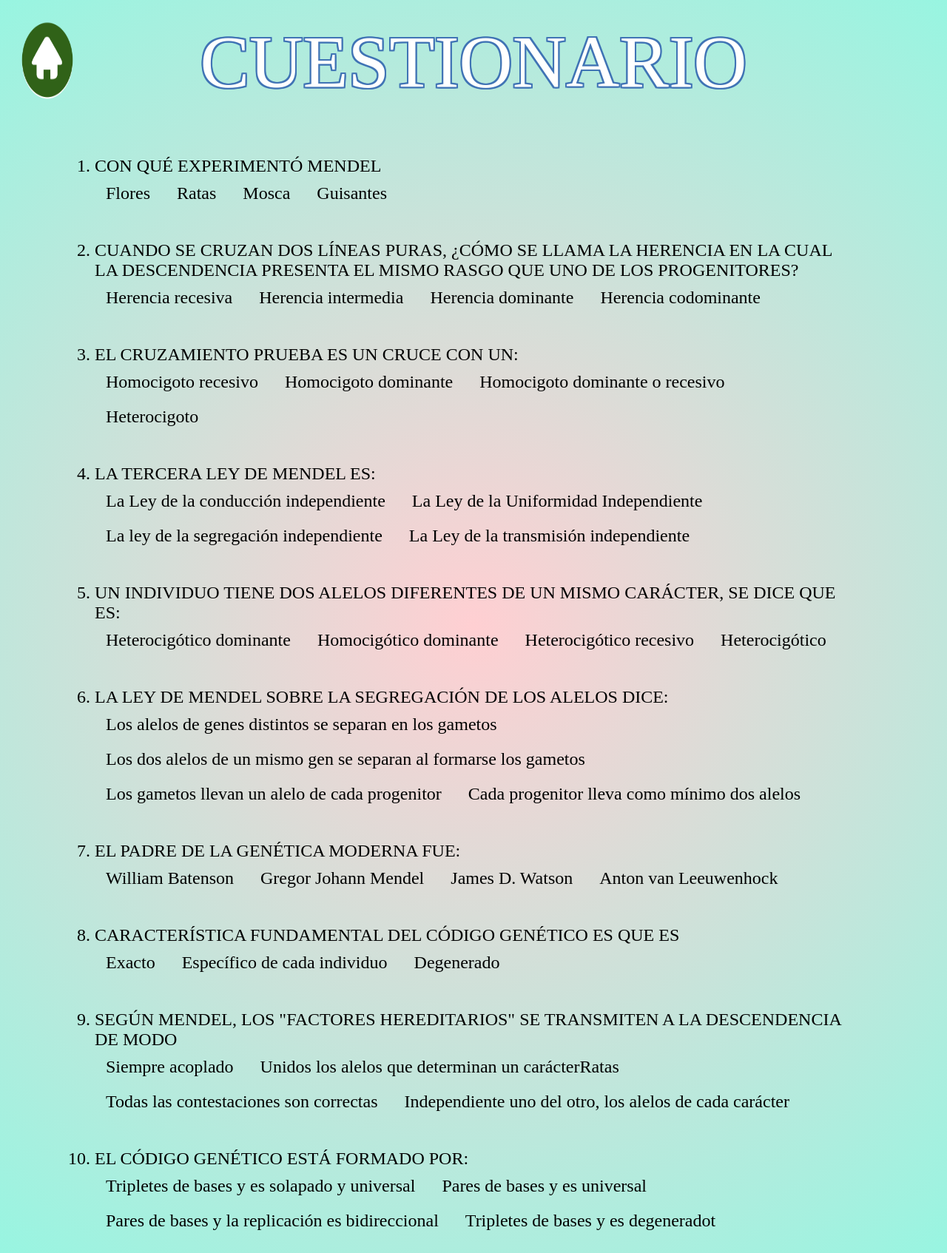
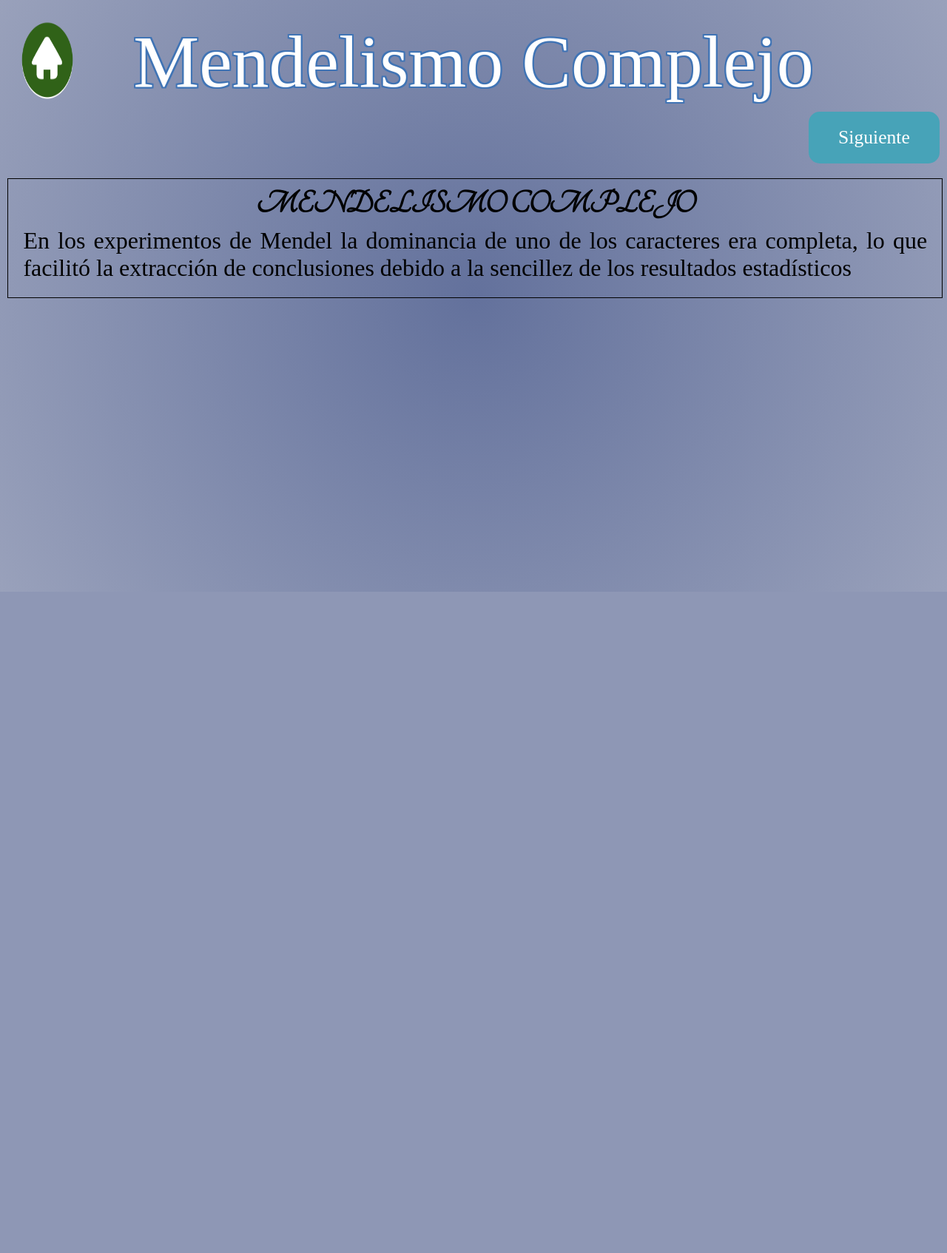
Before and after one commit to nicasop/mendelEncarta, a PHP site: page /test.php in a window 1280 px wide. Shown: the whole page at 74% size. After the commit the page ends 800 px from the top, so only its background shows below. Run offline with PHP 8.4, Linux system fonts and the light colour scheme.

Commit message:
commit final

```diff
--- a/css/estilot.css
+++ b/css/estilot.css
@@ -9,7 +9,7 @@ html{
     min-height: 100%; /*todo esto para q no se repita sino q se aplique a toda la pantalla*/
  }
 body{
-    background: radial-gradient(circle,#FFCFD2,#98F5E1);
+    background: radial-gradient(circle,#63719C,#99a1bb);
 }
 header{
    text-align: center;
@@ -39,35 +39,76 @@ header{
 
 }
 
-main{
-    margin: auto;
-    margin-top: 50px;
-    width: 80%;
-    font-size: 1.5rem;
+.controles{
+    display: flex;
+    justify-content: flex-end;
 }
 
-.contenedor-pregunta{
-    padding: 20px 0;
+.boton{
+    background-color:#47A3B8;
+    padding: 20px 40px;
+    margin: 0.8%;
+    border-radius: 15px;
+    color: white;
+    font-size: 2vw;
+    transition: 1.5s ease background-color;
 }
 
-.resp{
-    padding: 10px 15px;
-    display: inline-block;
+.boton:hover{
+    cursor: pointer;
+    transform: scale(1.05,1.05);
+    background-color:#B85C47;
 }
 
-.resp:hover{
-    cursor: pointer;
-    transform: scale(1.15,1.15);
+.contenedor{
+    display: flex;
+    border: solid 1px black;
+    width: 97%;
+    padding: 0.8%;
+    margin: 0.8%;
+    font-size: 2.5vw;
+    flex-direction: column;
+    text-align: justify;
 }
 
-.correcto{
-    background-color: rgba(0,255,0,0.5);
+.titulo{
+    font-size: 3.5vw;
+    text-align: center;
+    font-family: 'Tangerine', serif;
+    font-weight: 700;
 }
 
-.incorrecto{
-    background-color: rgba(255,0,0,0.5);
+.lista{
+    margin: auto;
 }
 
-.sin-eventos{
-    pointer-events: none;
+.lista1 {
+    margin-left: 20%;
 }
+
+.titulo-flex{
+    flex:1;
+}
+
+.contenido{
+    flex:2;
+    display: flex;
+    margin: 0.8%;
+}
+
+.imagen-contenido{
+    flex:1;
+}
+
+.imagen-contenido img{
+    width: 100%;
+    height: 100%;
+}
+
+.texto-contenido{
+    flex:1;
+}
+
+.ocultar{
+    display: none;
+}
--- a/test.php
+++ b/test.php
@@ -5,6 +5,7 @@
     <meta http-equiv="X-UA-Compatible" content="IE=edge">
     <meta name="viewport" content="width=device-width, initial-scale=1.0">
     <link rel="stylesheet" href="css/estilot.css">
+    <link rel="stylesheet" href="https://fonts.googleapis.com/css?family=Tangerine">
     <title>Test</title>
 </head>
 <body>
@@ -12,122 +13,111 @@
             <div class="icono_home">
                 <a href="index.php"><img src="imagenes/home.png"></a>
             </div>
-            <div id="demotext">CUESTIONARIO</div>
+            <div id="demotext">Mendelismo Complejo</div>
         </header>
-        <main>
-            <ol>
-                <li>
-                    <div id="p1" class="contenedor-pregunta">
-                        <div class="pregunta">CON QUÉ EXPERIMENTÓ MENDEL</div>
-                        <div class="respuestas">
-                            <div id="p1r1" class="resp">Flores</div>
-                            <div id="p1r2" class="resp">Ratas</div>
-                            <div id="p1r3" class="resp">Mosca</div>
-                            <div id="p1r4" class="resp">Guisantes</div>
+
+        <div class="controles">
+            <div id="atr" class="boton" style="display: none;">Anterior</div>
+            <div id="ade" class="boton">Siguiente</div>
+        </div>
+
+        <div class="fantasma">
+            <a id="link" href="#contenido-boton"></a>
+        </div>
+        <div id="contenido-boton" class="contenedor"></div>
+
+        <div id="1" class="contenedor ocultar" >
+            <div class="titulo">MENDELISMO COMPLEJO</div>
+            <div class="contenido">En los experimentos de Mendel la dominancia de uno de los caracteres era completa, lo que facilitó la extracción de conclusiones debido a la sencillez de los resultados estadísticos</div>
+        </div>
+        <div id="2" class="contenedor ocultar">
+            <div class="titulo titulo-flex">HERENCIA INTERMEDIA</div>
+            <div class="contenido">
+                <div class="imagen-contenido">
+                    <img src="imagenes/herenciaInterm.gif" alt="herencia intermedia">
+                </div>
+                <div class="texto-contenido">Herencia intermedia ocurre cuando los dos alelos presentes en un heterocigoto expresan un fenotipo intermedio entre el de los progenitores homocigóticos.</div>
             </div>
         </div>
-                </li>
-                <li>
-                    <div id="p2" class="contenedor-pregunta">
-                        <div class="pregunta">CUANDO SE CRUZAN DOS LÍNEAS PURAS, ¿CÓMO SE LLAMA LA HERENCIA EN LA CUAL LA DESCENDENCIA PRESENTA EL MISMO RASGO QUE UNO DE LOS PROGENITORES?</div>
-                        <div class="respuestas">
-                            <div id="p2r1" class="resp">Herencia recesiva</div>
-                            <div id="p2r2" class="resp">Herencia intermedia</div>
-                            <div id="p2r3" class="resp">Herencia dominante</div>
-                            <div id="p2r4" class="resp">Herencia codominante</div>
+        <div id="3" class="contenedor ocultar">
+            <div class="titulo">ALELISMO MÚLTIPLE Y CODOMINANCIA</div>
+            <div>
+                <div class="imagen-contenido">
+                    <img src="imagenes/menComple.png" alt="alelismo">
+                </div>
+                <div class="texto-contenido">Si los alelos son diferentes, normalmente se expresará el alelo dominante, mientras que el efecto del otro alelo, llamado recesivo, queda enmascarado. Pero cuando hay codominancia, entonces ningún alelo es recesivo y el fenotipo de ambos alelos es expresado.</div>
+            </div>
+            <br>
+            <p>Interacción génica: consiste en la influencia que existe entre genes en la expresión de un fenotipo. Si esta interacción modifica las proporciones mendelianas.</p>
+            <div class="lista">
+                <ul>
+                    <li>Simple dominante</li>
+                    <li>Simple recesivo</li>
+                    <li>Doble dominante, doble dominante y recesiva</li>
+                </ul>
+            </div>
+            <div class="imagen-contenido">
+                <img src="imagenes/menComple2.png" alt="alelismo">
             </div>
         </div>
+        <div id="4" class="contenedor ocultar">
+            <div class="titulo">GENES LETALES</div>
+            <p>Un gel letal es aquel que dificulta el desarrollo normal de un individuo, provocando su muerte antes de que alcance la madurez sexual.</p>
+            <div class="lista">
+                <ul>
+                    <li>En función de la fase de desarrollo en que actúan:
+                        <div class="lista1">
+                            <ul>
+                                <li>Gaméticos</li>
+                                <li>Cigóticos</li>
+                            </ul>
+                        </div>
                     </li>
-                <li>
-                    <div id="p3" class="contenedor-pregunta">
-                        <div class="pregunta">EL CRUZAMIENTO PRUEBA ES UN CRUCE CON UN:</div>
-                        <div class="respuestas">
-                            <div id="p3r1" class="resp">Homocigoto recesivo</div>
-                            <div id="p3r2" class="resp">Homocigoto dominante</div>
-                            <div id="p3r3" class="resp">Homocigoto dominante o recesivo</div>
-                            <div id="p3r4" class="resp">Heterocigoto</div>
+                    <li>Según su dominancia pueden ser dominantes o recesivos.</li>
+                    <li>Según su acción:
+                        <div class="lista1">
+                            <ul>
+                                <li>Letales completos: producen la muerte en más de 90% de los individuos</li>
+                                <li>Semiletales: mueren entre el 50% y el 90% de los portadores.</li>
+                                <li>Subletales:  muere menos del 10% de la población portadora del gen.</li>
+                            </ul>
+                        </div>
+                    </li>
+                </ul>
+            </div>
+            <div class="imagen-contenido">
+                <img src="imagenes/menComple3.png" alt="genes letales">
             </div>
         </div>
-                </li>
-                <li>
-                    <div id="p4" class="contenedor-pregunta">
-                        <div class="pregunta">LA TERCERA LEY DE MENDEL ES:</div>
-                        <div class="respuestas">
-                            <div id="p4r1" class="resp">La Ley de la conducción independiente</div>
-                            <div id="p4r2" class="resp">La Ley de la Uniformidad Independiente</div>
-                            <div id="p4r3" class="resp">La ley de la segregación independiente</div>
-                            <div id="p4r4" class="resp">La Ley de la transmisión independiente</div>
+        <div id="5" class="contenedor ocultar">
+            <div class="titulo">Herencia cuantitativa, continua o poligénica</div>
+            <div>
+                <div class="imagen-contenido">
+                    <img src="imagenes/menComple4.png" alt="herencia">
+                </div>
+                <div class="texto-contenido">Este es el caso del color de piel, de los ojos o del pelo. Para estos casos se elaboró una hipótesis poligénica: existen muchos genes, situados en diferentes lugares de los cromosomas, cuyos efectos individuales son pequeños pero acumulativos. </div>
             </div>
         </div>
+        <div id="6" class="contenedor ocultar">
+            <div class="titulo">PREFORMISMO</div>
+            <div>
+                <p>El preformacionismo (también llamado preformismo o teoría preformista) se emplea en el terreno de la biología para aludir a la teoría que desarrollaron los defensores de la preformación. <br>
+                <p>Según los preformacionistas, el desarrollo de la vida se concreta a partir del crecimiento de un homúnculo que se halla en el cigoto. <br>
+                    <div class="lista1">
+                        <ul>
+                            <li>
+                                Los partidarios del preformacionismo se distribuían en dos grandes grupos:
                             </li>
-                <li>
-                    <div id="p5" class="contenedor-pregunta">
-                        <div class="pregunta">UN INDIVIDUO TIENE DOS ALELOS DIFERENTES DE UN MISMO CARÁCTER, SE DICE QUE ES:</div>
-                        <div class="respuestas">
-                            <div id="p5r1" class="resp">Heterocigótico dominante</div>
-                            <div id="p5r2" class="resp">Homocigótico dominante</div>
-                            <div id="p5r3" class="resp">Heterocigótico recesivo</div>
-                            <div id="p5r4" class="resp">Heterocigótico</div>
+                        </ul>
+                    </div>
+                <p>El preformacionismo se oponía a la teoría de epigenesis, según la cual el organismo no está formado previamente en el cigoto. <br>
+                <p>Aunque las ideas preformistas fueron desacreditadas y refutadas experimentalmente por los estudios embriológicos de Hans Driesh y Mangold-Spemann. <br>
+                <p>Por último, el desarrollo y la aplicación del cálculo integral (también llamado integración o integrales. <br>
+                <p>Y así llegamos a la época del preformismo conocida como neopreformismo, donde se defendió la teoría del desarrollo en mosaico. <br>
+                <p>En la mitad del siglo XVIII, el preformismo comenzó a perder fuerza.
             </div>
         </div>
-                </li>
-                <li>
-                    <div id="p6" class="contenedor-pregunta">
-                        <div class="pregunta">LA LEY DE MENDEL SOBRE LA SEGREGACIÓN DE LOS ALELOS DICE:</div>
-                        <div class="respuestas">
-                            <div id="p6r1" class="resp">Los alelos de genes distintos se separan en los gametos</div>
-                            <div id="p6r2" class="resp">Los dos alelos de un mismo gen se separan al formarse los gametos</div>
-                            <div id="p6r3" class="resp">Los gametos llevan un alelo de cada progenitor</div>
-                            <div id="p6r4" class="resp">Cada progenitor lleva como mínimo dos alelos</div>
-                        </div>
-                    </div>
-                </li>
-                <li>
-                    <div id="p7" class="contenedor-pregunta">
-                        <div class="pregunta">EL PADRE DE LA GENÉTICA MODERNA FUE:</div>
-                        <div class="respuestas">
-                            <div id="p7r1" class="resp">William Batenson</div>
-                            <div id="p7r2" class="resp">Gregor Johann Mendel</div>
-                            <div id="p7r3" class="resp">James D. Watson</div>
-                            <div id="p7r4" class="resp">Anton van Leeuwenhock</div>
-                        </div>
-                    </div>
-                </li>
-                <li>
-                    <div id="p8" class="contenedor-pregunta">
-                        <div class="pregunta">CARACTERÍSTICA FUNDAMENTAL DEL CÓDIGO GENÉTICO ES QUE ES</div>
-                        <div class="respuestas">
-                            <div id="p8r1" class="resp">Exacto</div>
-                            <div id="p8r2" class="resp">Específico de cada individuo</div>
-                            <div id="p8r3" class="resp">Degenerado</div>
-                        </div>
-                    </div>
-                </li>
-                <li>
-                    <div id="p9" class="contenedor-pregunta">
-                        <div class="pregunta">SEGÚN MENDEL, LOS "FACTORES HEREDITARIOS" SE TRANSMITEN A LA DESCENDENCIA DE MODO</div>
-                        <div class="respuestas">
-                            <div id="p9r1" class="resp">Siempre acoplado</div>
-                            <div id="p9r2" class="resp">Unidos los alelos que determinan un carácterRatas</div>
-                            <div id="p9r3" class="resp">Todas las contestaciones son correctas</div>
-                            <div id="p9r4" class="resp">Independiente uno del otro, los alelos de cada carácter</div>
-                        </div>
-                    </div>
-                </li>
-                <li>
-                    <div id="p10" class="contenedor-pregunta">
-                        <div class="pregunta">EL CÓDIGO GENÉTICO ESTÁ FORMADO POR:</div>
-                        <div class="respuestas">
-                            <div id="p10r1" class="resp">Tripletes de bases y es solapado y universal</div>
-                            <div id="p10r2" class="resp">Pares de bases y es universal</div>
-                            <div id="p10r3" class="resp">Pares de bases y la replicación es bidireccional</div>
-                            <div id="p10r4" class="resp">Tripletes de bases y es degeneradot</div>
-                        </div>
-                    </div>
-                </li>
-            </ol>
-        </main>
 </body>
 <script src="https://ajax.googleapis.com/ajax/libs/jquery/3.5.1/jquery.min.js"></script>
-<script type="text/javascript" src="script/testscript.js"></script>
+<script type="text/javascript" src="script/mendelismoC.js"></script>
 </html>
```
Also changed, not shown: script/mendelismoC.js (added, +40 -0 lines), imagenes/herenciaInterm.gif (added), imagenes/menComple.png (added), imagenes/menComple2.png (added), imagenes/menComple3.png (added), imagenes/menComple4.png (added). Lines whose indentation alone changed are shown as unchanged.
